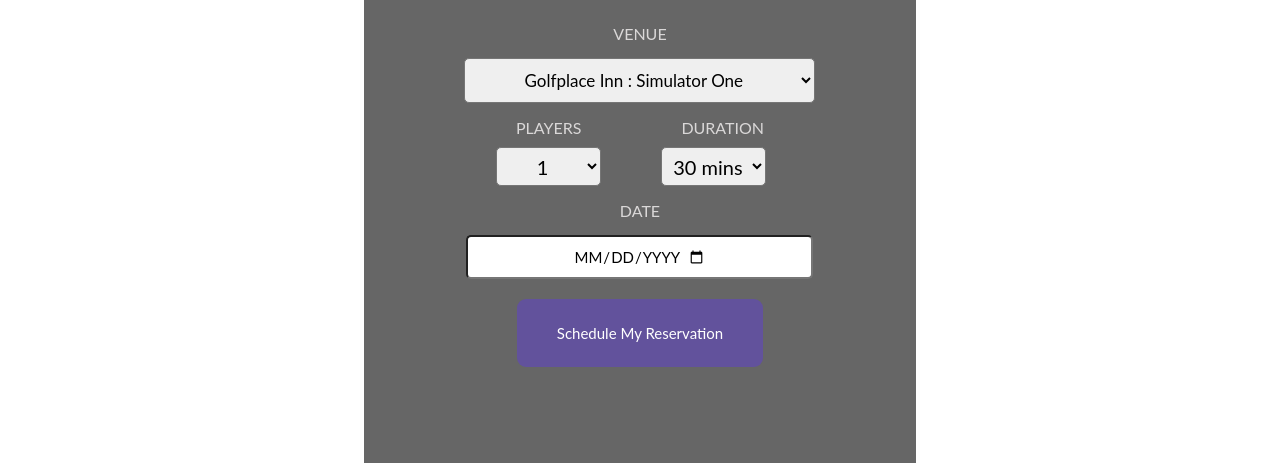
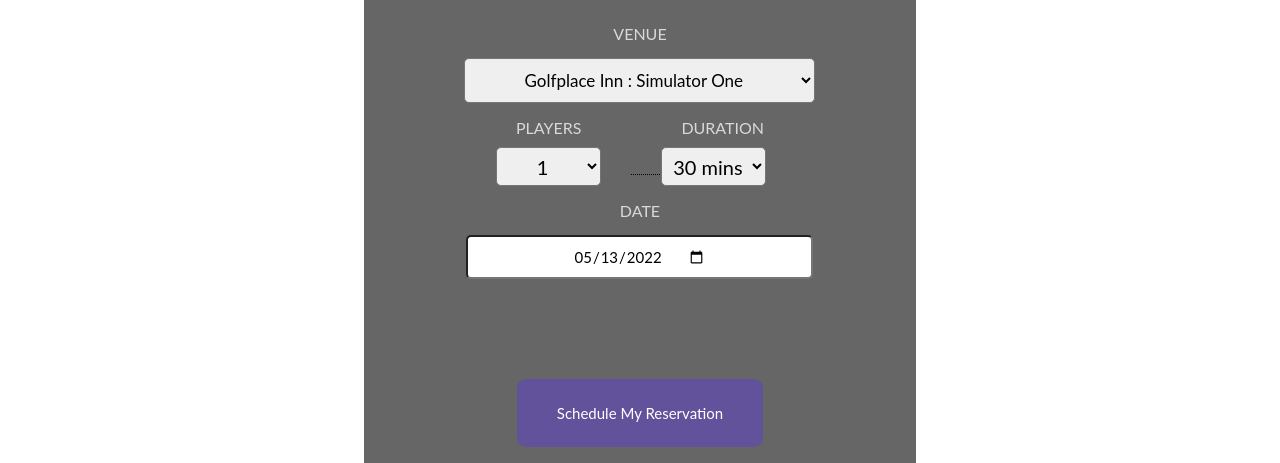
Before and after one commit to BarryWeep/CompelteRegiForm, a plain HTML site: page index.html in a window 1280 px wide. Shown: the part 337-800 px from the top of the page. Drawn offline with Linux system fonts and the light colour scheme.

Commit message:
access variable value by different js file: try localstorage Failed

```diff
--- a/css/ThemeCSS.css
+++ b/css/ThemeCSS.css
@@ -210,7 +210,7 @@ div label
   padding: 25px 40px;
   text-decoration: none;
   cursor: pointer;
-  margin-top: 20px;
+  margin-top: 100px;
   border-radius: 9px;
   font-size: 15px;
 
@@ -244,6 +244,34 @@ footer>div>p{
 }
 
 
+.hovertext {
+  position: relative;
+  border-bottom: 1px dotted black;
+}
+
+.hovertext:before {
+  content: attr(data-hover);
+  visibility: hidden;
+  opacity: 0;
+  width: 140px;
+  background-color: black;
+  color: #fff;
+  text-align: center;
+  border-radius: 5px;
+  padding: 5px 0;
+  transition: opacity 1s ease-in-out;
+
+  position: absolute;
+  z-index: 1;
+  left: 140px;
+  top: 00px;;
+}
+
+.hovertext:hover:before {
+  opacity: 1;
+  visibility: visible;
+}
+
 @media screen and (max-width: 1100px) {
 
   .rightnav
--- a/index.html
+++ b/index.html
@@ -51,21 +51,24 @@
                 </div>
                 <div class="leftPart">
                   <label>DURATION</label>
+                  <span class="hovertext" data-hover="maximum duration is 3 hours per reservation">
                   <select class="DURATION" name="" id="">
                     <option value="1">30 mins</option>
                     <option value="2">60 mins</option>
                     <option value="3">90 mins</option>
                     <option value="4">120 mins</option>
                     <option value="5">150 mins</option>
+                    <option value="5">180 mins</option>
                   </select>
+                </span>
                 </div>
               </div>
               <div class="DateDiv">
                 <label>DATE</label>
-                <input class="DatePicker"type="date">
+                <input class="DatePicker"type="date" id="Pick_a_date" onchange="CalenderValueUpdate()">
               </div>
               <a href="./schedule.html">
-                <button id="submit_Information" class="submit_Information">Schedule My Reservation</button>
+                <button id="submit_Information" onclick="locationStorageAdd()" class="submit_Information">Schedule My Reservation</button>
              </a>
             </div>
           </div>
@@ -85,5 +88,7 @@
         Site By : <a href="https://www.linkedin.com/in/chencan-wang/">Barry Wang</a>
       </div>
     </footer>
+    <script src="js/model.js"> </script>
+    <script src="js/indexRender.js"> </script>
 </body>
 </html>
--- a/js/indexRender.js
+++ b/js/indexRender.js
@@ -1,16 +1,59 @@
+//Model:
 let Userlist = [
   {
-    userID:"123456",  //6digital to 7 digital
-    fname:"Leane",
-    lname:"Mcdonal",
-    moblePhone:"0412345678",
-    Email: "test123@gmail.com",
-    location:"Golfplace Inn",
-    Venue:"Simulator One",
-    Player:"4",
-    date:"12/05/2022",
-    Duration:"60 mins",
-    StartTime:"7:30 AM",
-    EndTime:"8:30 AM"
+    userID:"",  //6digital to 7 digital
+    fname:"",
+    lname:"",
+    moblePhone:"", //format check in the control system
+    Email: "",
+    location:"", //Golfplace Inn
+    Venue:"", //Simulator One
+    Player:"",// max 4
+    date:"", //05-05-2022
+    Duration:"",//60 mins
+    StartTime:"",//8:30 AM
+    EndTime:""//8:30 AM
   }
   ];
+
+
+  function locationStorageAdd()
+  {
+
+    window.localStorage.removeItem("sx$qwes42");
+    window.localStorage.setItem("sx$qwes42", JSON.stringify(Userlist));
+
+  }
+
+//view
+
+function initalDate()
+{
+  let today = new Date();
+  var day = today.getDate();
+  var month = today.getMonth() + 1;
+  var year = today.getFullYear();
+
+  if (month <10) month = "0" + month;
+  if (day <10) day = "0" + day;
+
+  let trslate = year + "-" + month + "-" + day;
+
+  document.getElementById('Pick_a_date').value=trslate;
+  document.getElementById('Pick_a_date').min = trslate;
+  CalenderValueUpdate()
+}
+
+
+
+
+//control
+function CalenderValueUpdate()
+{
+    Userlist[0].date = document.getElementById('Pick_a_date').value;
+    console.log(Userlist[0].date);
+}
+
+
+//run
+initalDate();
```
Also changed, not shown: js/schedule.js (+18 -2 lines), schedule.html (+3 -45 lines).
